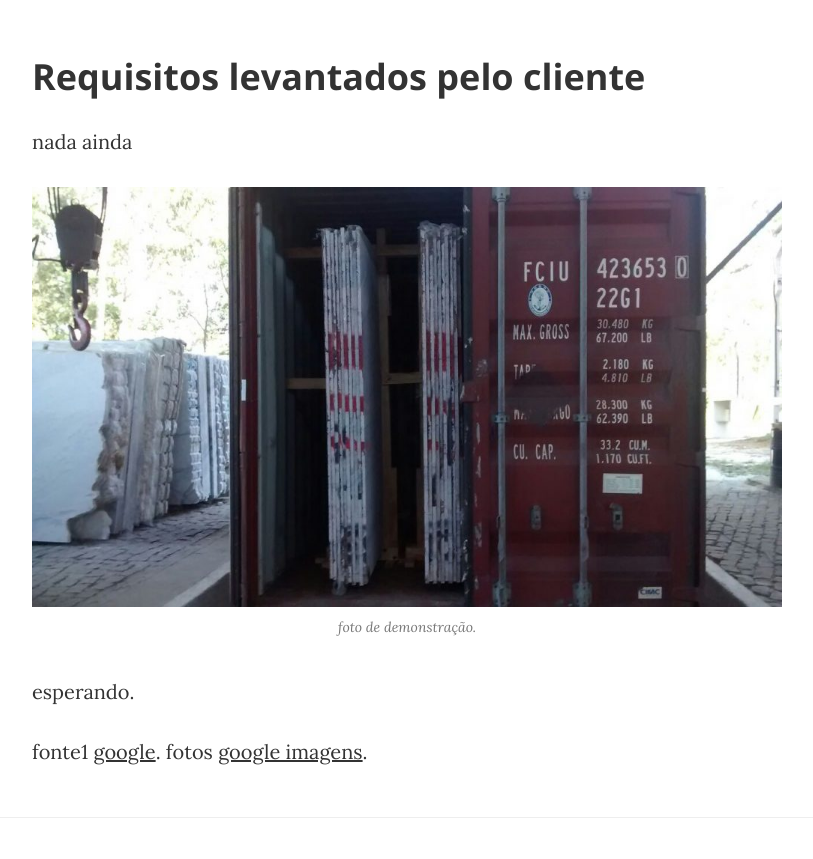
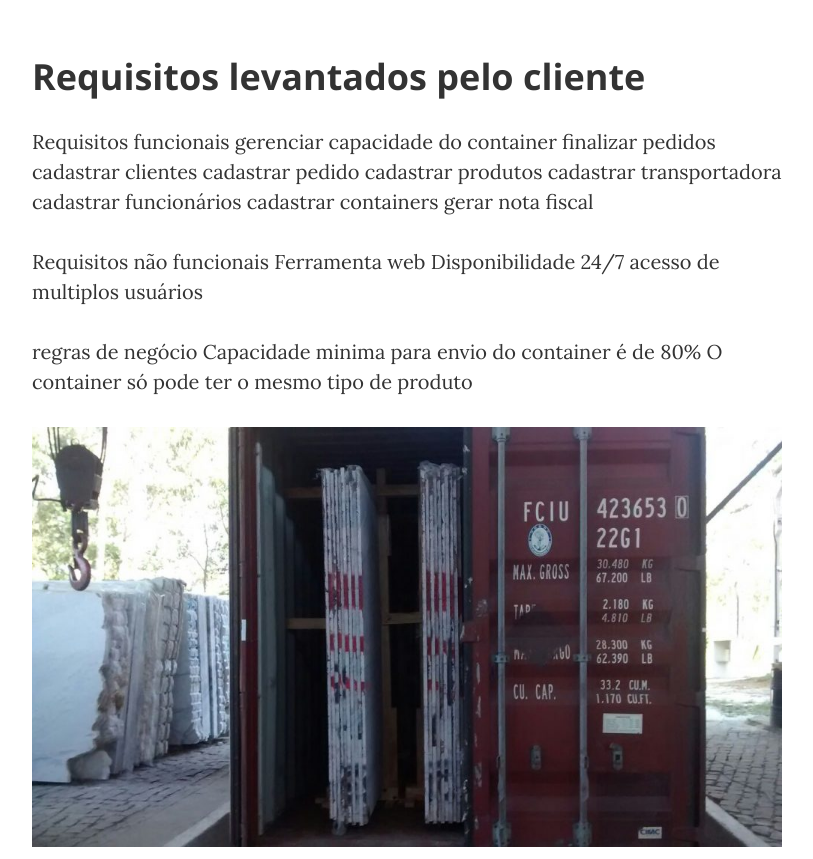
Before and after one commit to icarodgl/icarodgl.github.io, a website: page mover.html in a window 1280 px wide. Shown: the part 945-1804 px from the top of the page, without its empty margins (233-1046 px from the left). Drawn offline with nearby package versions, Linux system fonts and the light colour scheme.

Commit message:
Requisitos

```diff
--- a/mover.html
+++ b/mover.html
@@ -90,7 +90,30 @@
 
                     <h2 class="section-heading">Requisitos levantados pelo cliente</h2>
 
-                    <p>nada ainda</p>
+                    <p>
+                        Requisitos funcionais
+                        gerenciar capacidade do container
+                        finalizar pedidos
+                        cadastrar clientes
+                        cadastrar pedido
+                        cadastrar produtos
+                        cadastrar transportadora
+                        cadastrar funcionários
+                        cadastrar containers
+                        gerar nota fiscal
+                    </p>
+                    <p> Requisitos não funcionais
+                        Ferramenta web
+                        Disponibilidade 24/7
+                        acesso de multiplos usuários
+
+                    </p>
+                    <p>
+                        regras de negócio
+                        Capacidade minima para envio do container é de 80%
+                        O container só pode ter o mesmo tipo de produto
+                    </p>
+
 
                     <a href="#">
                         <img class="img-responsive" src="img/post-sample-image.jpg" alt="">
```
